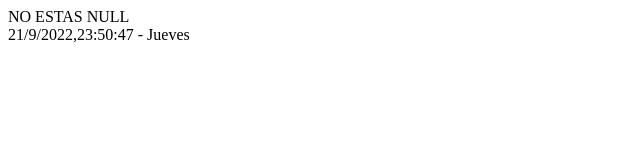
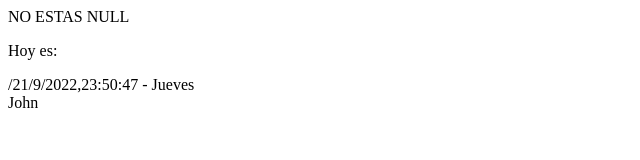
Before and after one commit to ivan2798/bootcampJavascriptDos, a plain HTML site: page html.html in a window 1280 px wide. Shown: the whole page, without its empty margins (0-640 px from the left). Drawn offline with Linux system fonts and the light colour scheme.

Commit message:
objetos propios

```diff
--- a/html.html
+++ b/html.html
@@ -16,6 +16,10 @@
     <div id="mensaje">
 
     </div>
+    <div id="alumno">
+
+    </div>
     <script src="html.js"></script>
+    <!--<script src="claudio.js"></script>-->
 </body>
 </html>
--- a/html.js
+++ b/html.js
@@ -21,8 +21,10 @@ divResultado.innerHTML = "NO ESTAS NULL";
 let dia = new Date();
 
 let divfecha = document.getElementById('fecha');
+divfecha.innerHTML = "<p>Hoy es:</p>";
 
-divfecha.innerHTML = dia.getDate() + '/' + (dia.getMonth()+1) + "/" + dia.getFullYear();
+divfecha.innerHTML = divfecha.innerHTML + '/' + dia.getDate() + '/' + (dia.getMonth()+1) + "/" + dia.getFullYear();
+
 
 let fecha = dia.getHours() + ":" +  dia.getMinutes() + ":" + dia.getSeconds();
 
@@ -56,3 +58,31 @@ switch (diaDeHoy) {
 divfecha.innerHTML = divfecha.innerHTML + ' - ' + diaDeHoyString
 //month entre 0 y 11
 //tiene varios objetos
+
+/**
+ * Objetos propios
+ */
+
+const alumno = {
+    id:1,
+    nombre: "John",
+    apellido: "Wick"
+};
+
+
+console.log(typeof alumno);
+let divAlumno = document.getElementById("alumno");
+divAlumno.innerHTML = alumno.nombre;
+
+
+/**
+ * document.querySelector(div)->lista de 0 a n
+ */
+ console.log('buscando divs');
+let divs = document.querySelectorAll('div');
+console.log(divs);
+
+//puedo usar for para recorrer la lista de divs
+for (let i = 0; i < divs.length; i++) {
+    alert(divs[i].innerHTML);
+}
```
